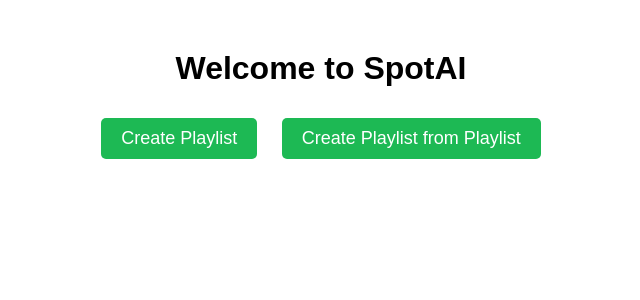
After one commit to jonathandow/SpotAI, a Flask app: page /homepage in a window 1280 px wide. The commit adds this page. Shown: the top 300 px of the page, without its empty margins (319-959 px from the left). Run offline with Flask 3, Linux system fonts and the light colour scheme; parts of the project's set-up code (start-up, migrations or seed data) failed here and were passed over.

Commit message:
Added iterative recommendations for accuracy. Also added functionality to generate recommendations from playlist.

```diff
--- a/app.py
+++ b/app.py
@@ -1,5 +1,7 @@
 import spotipy
 import os
+import random
+from collections import Counter
 from spotipy.oauth2 import SpotifyOAuth
 import pandas as pd
 from sklearn.cluster import KMeans
@@ -37,7 +39,11 @@ def callback():
     code = request.args.get('code')
     token = sp.auth_manager.get_access_token(code)
     session['token'] = token
-    return redirect(url_for('create_playlist'))
+    return redirect(url_for('homepage'))
+
+@app.route('/homepage')
+def homepage():
+    return render_template('homepage.html')
 
 def get_token():
     token = session.get('token', None)
@@ -60,6 +66,15 @@ def get_all_top_tracks(sp):
         top.extend(results['items'])
     return top
 
+def get_playlist_tracks(sp, playlist_id):
+    tracks = []
+    results = sp.playlist_tracks(playlist_id, limit=100)
+    tracks.extend(results['items'])
+    while results['next']:
+        results = sp.next(results)
+        tracks.extend(results['items'])
+    return tracks
+
 def get_recent_tracks(sp):
     recents = []
     results = sp.current_user_recently_played(limit=50)
@@ -77,6 +92,87 @@ def get_all_saved_tracks(sp):
         results = sp.next(results)
         saved.extend(results['items'])
     return saved
+
+@app.route('/create_playlist_from_playlist', methods=['GET', 'POST'])
+def create_playlist_from_playlist():
+    token = get_token()
+    if not token:
+        return redirect(url_for('login'))
+    if request.method == 'POST':
+        selected_playlist_id = request.form.get('playlist_id')
+        playlist_name = request.form.get('playlist_name')
+        num_clusters = 100
+        num_iterations = 10
+
+        tracks = get_playlist_tracks(sp, selected_playlist_id)
+
+        liked_songs = get_all_saved_tracks(sp)
+        recent_songs = get_recent_tracks(sp)
+        top_songs = get_all_top_tracks(sp)
+
+        known_tracks = {item['track']['id'] for item in liked_songs}
+        known_tracks.update({item['track']['id'] for item in recent_songs})
+        known_tracks.update({item['id'] for item in top_songs})
+
+        track_ids = [track['track']['id'] for track in tracks]
+
+        try:
+            features = get_audio_features_for_tracks(sp, track_ids[:100])
+        except spotipy.exceptions.SpotifyException as e:
+            return jsonify({'error': str(e)}), 500
+
+        features_df = pd.DataFrame(features)
+
+        X = features_df[['danceability', 'energy', 'key', 'loudness', 'mode', 'speechiness', 'acousticness', 'instrumentalness', 'liveness', 'valence', 'tempo']]
+
+        kmeans = KMeans(n_clusters=num_clusters, random_state=42)
+        kmeans.fit(X)
+
+        features_df['cluster'] = kmeans.labels_
+
+        centroids = kmeans.cluster_centers_
+
+        recommendations = []
+        for i in range(num_clusters):
+            centroid = centroids[i]
+            cluster_tracks = features_df[features_df['cluster'] == i]
+            closest_index = ((cluster_tracks[X.columns] - centroid) ** 2).sum(axis=1).idxmin()
+            closest_id = track_ids[int(closest_index)]
+            recommendations.append(closest_id)
+        user_id = sp.me()['id']
+        playlist_description = f"SpotAI Recommendations. Based on {sp.playlist(selected_playlist_id)['name']}. Updated on {datetime.now().strftime('%Y-%m-%d %H:%M:%S')}."
+        playlists = sp.user_playlists(user_id)['items']
+        playlist_id = None
+        for playlist in playlists:
+            if playlist['name'] == playlist_name:
+                playlist_id = playlist['id']
+                sp.playlist_replace_items(playlist_id, [])
+                sp.playlist_change_details(playlist_id, description=playlist_description)
+                break
+        if not playlist_id:
+            new_playlist = sp.user_playlist_create(user=user_id, name=playlist_name, public=True, description=playlist_description)
+            playlist_id = new_playlist['id']
+        rec_counter = Counter()
+        for _ in range(num_iterations):
+            random_tracks = []
+            for x in range(1, 6):
+                random_tracks.append(random.choice(recommendations))
+            try:
+                recommended_tracks = sp.recommendations(seed_tracks=recommendations[:5], limit=100)
+            except spotipy.exceptions.SpotifyException as e:
+                return jsonify({'error': str(e)}), 500
+
+            new_recommendations = [track['id'] for track in recommended_tracks['tracks'] if track['id'] not in known_tracks]
+            rec_counter.update(new_recommendations)
+
+        most_common_recommendations = [track_id for track_id, count in rec_counter.most_common(100)]
+        sp.user_playlist_add_tracks(user=user_id, playlist_id=playlist_id, tracks=most_common_recommendations)
+
+        return render_template('playlist.html', playlist_name=playlist_name, playlist_url=f"https://open.spotify.com/playlist/{playlist_id}")
+
+    else:
+        playlists = sp.current_user_playlists(limit=50)['items']
+        return render_template('select_playlist.html', playlists=playlists)
 
 @app.route('/create_playlist', methods=['GET', 'POST'])
 def create_playlist():
@@ -141,15 +237,22 @@ def create_playlist():
         if not playlist_id:
             new_playlist = sp.user_playlist_create(user=user_id, name=playlist_name, public=True, description=playlist_description)
             playlist_id = new_playlist['id']
+        rec_counter = Counter()
+        for _ in range(num_iterations):
+            random_tracks = []
+            for x in range(1, 6):
+                random_tracks.append(random.choice(recommendations))
+            try:
+                recommended_tracks = sp.recommendations(seed_tracks=recommendations[:5], limit=100)
+            except spotipy.exceptions.SpotifyException as e:
+                return jsonify({'error': str(e)}), 500
 
-        try:
-            recommended_tracks = sp.recommendations(seed_tracks=recommendations[:5], limit=100)
-        except spotipy.exceptions.SpotifyException as e:
-            return jsonify({'error': str(e)}), 500
+            new_recommendations = [track['id'] for track in recommended_tracks['tracks'] if track['id'] not in known_tracks]
+            rec_counter.update(new_recommendations)
 
-        new_recommendations = [track['id'] for track in recommended_tracks['tracks'] if track['id'] not in known_tracks]
+        most_common_recommendations = [track_id for track_id, count in rec_counter.most_common(100)]
 
-        sp.user_playlist_add_tracks(user=user_id, playlist_id=playlist_id, tracks=new_recommendations)
+        sp.user_playlist_add_tracks(user=user_id, playlist_id=playlist_id, tracks=most_common_recommendations)
 
         return render_template('playlist.html', playlist_name=playlist_name, playlist_url=f"https://open.spotify.com/playlist/{playlist_id}")
 
--- /dev/null
+++ b/templates/homepage.html
@@ -0,0 +1,33 @@
+<!DOCTYPE html>
+<html lang="en">
+<head>
+    <meta charset="UTF-8">
+    <title>SpotAI</title>
+    <style>
+        body {
+            font-family: Arial, sans-serif;
+            text-align: center;
+            margin-top: 50px;
+        }
+        .button {
+            display: inline-block;
+            padding: 10px 20px;
+            font-size: 18px;
+            margin: 10px;
+            color: #fff;
+            background-color: #1DB954;
+            border: none;
+            border-radius: 5px;
+            text-decoration: none;
+        }
+        .button:hover {
+            background-color: #1ed760;
+        }
+    </style>
+</head>
+<body>
+    <h1>Welcome to SpotAI</h1>
+    <a href="{{ url_for('create_playlist') }}" class="button">Create Playlist</a>
+    <a href="{{ url_for('create_playlist_from_playlist') }}" class="button">Create Playlist from Playlist</a>
+</body>
+</html>
```
Also changed, not shown: templates/playlist.html (+3 -4 lines), templates/select_playlist.html (added, +23 -0 lines).
